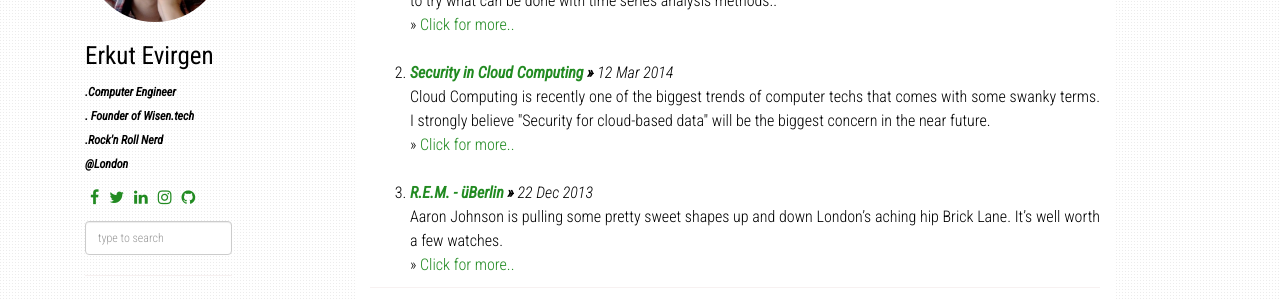
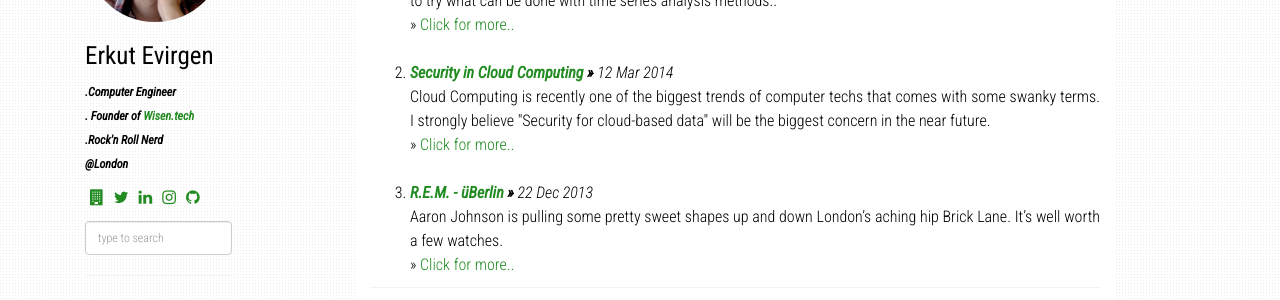
Before and after one commit to eevirgen/erk.github.io, a Jekyll site: the page built from index.html, in a window 1280 px wide. Shown: the part 173-473 px from the top of the page. Built offline with Jekyll 4.4.1, drawn with Linux system fonts in a browser that asks for light colours; nearby versions of some CDN libraries; the list of posts is cut into pages by our own code; some of the changed lines change nothing that is shown.

Commit message:
* a little change

```diff
--- a/_config.yml
+++ b/_config.yml
@@ -2,7 +2,7 @@ title: Recent Posts
 description: Erkut Evirgen - Personal Blog
 author: Erkut Evirgen
 github: https://github.com/eevirgen
-about: .Computer Engineer <br/>. Founder of Wisen.tech <br/>.Rock'n Roll Nerd<br/>@London
+about: .Computer Engineer <br/>. Founder of <a href="http://wisen.tech" target="_blank">Wisen.tech</a> <br/>.Rock'n Roll Nerd<br/>@London
 disqus_shortname: erkSpace
 google_analytics: UA-19234700-1
 avatar_url: /static/img/avatar.jpg
@@ -16,8 +16,8 @@ collections:
     permalink: /project/:path/
 
 social:
-    - icon: fa-facebook
-      link: "https://www.facebook.com/erkut.evirgen"
+    - icon: fa-building
+      link: "https://wisen.tech"
     - icon: fa-twitter
       link: "https://twitter.com/eevirgen"
     - icon: fa-linkedin
```
